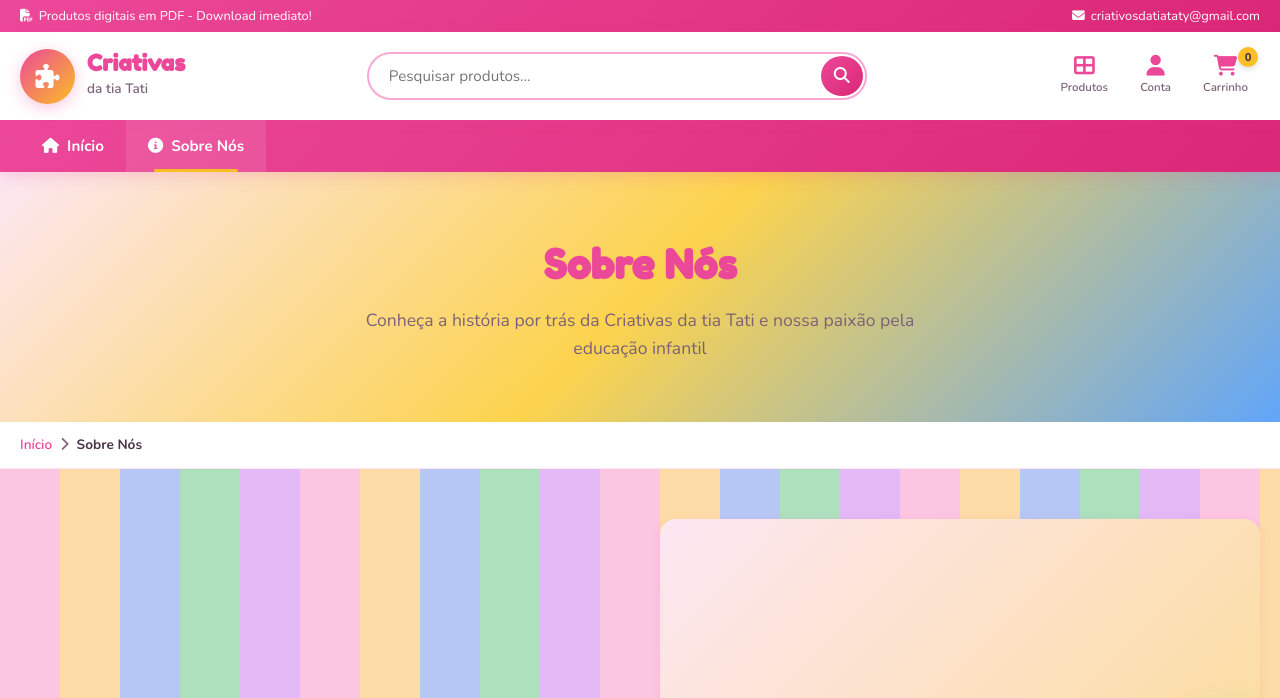
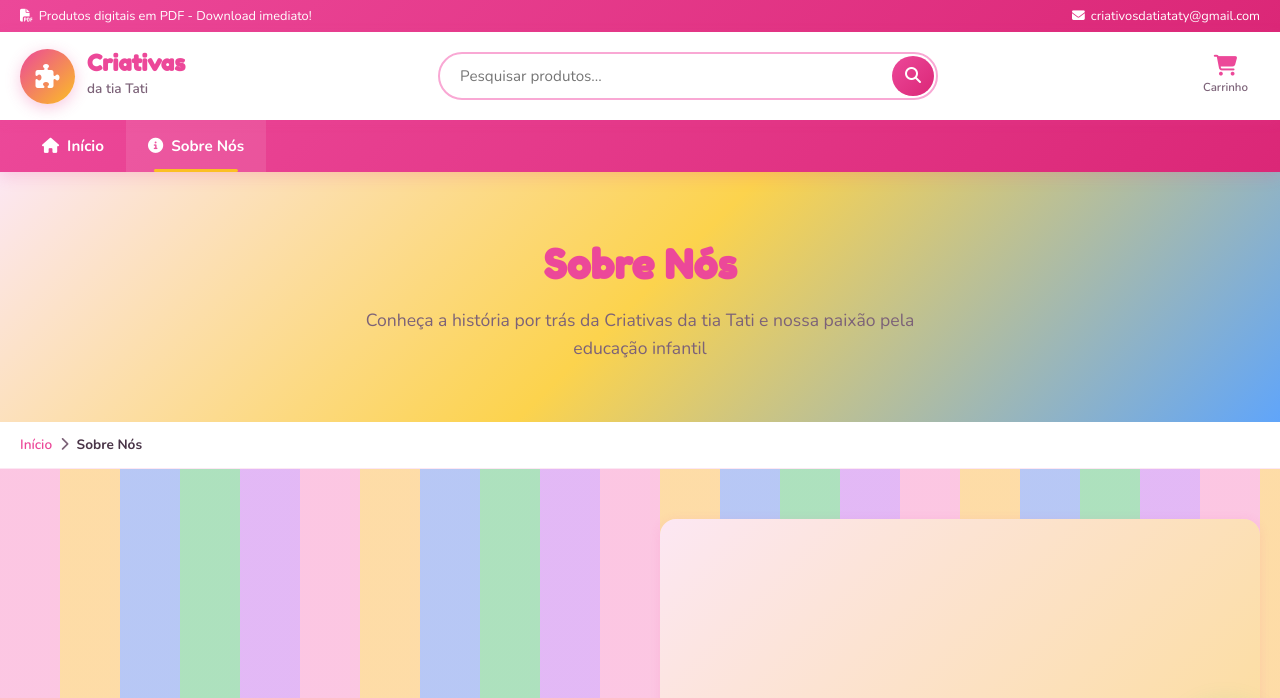
Before and after one commit to UdacAZ/Loja-Criativos-da-Tia-Taty, a website: page sobre.html in a window 1280 px wide. Shown: the top 698 px of the page. Drawn offline with nearby package versions, Linux system fonts and the light colour scheme.

Commit message:
outras correçoes

```diff
--- a/sobre.html
+++ b/sobre.html
@@ -169,18 +169,9 @@
                 <button type="button"><i class="fas fa-search"></i></button>
             </div>
             <div class="header-actions">
-                <a href="index.html" class="header-action" title="Ver Produtos">
-                    <i class="fas fa-th-large"></i>
-                    <span>Produtos</span>
-                </a>
-                <a href="#" class="header-action" title="Minha Conta">
-                    <i class="fas fa-user"></i>
-                    <span>Conta</span>
-                </a>
-                <a href="index.html" class="header-action cart-icon" title="Carrinho">
+                <a href="index.html" class="header-action cart-icon" title="Ir para a loja">
                     <i class="fas fa-shopping-cart"></i>
                     <span>Carrinho</span>
-                    <div class="cart-count">0</div>
                 </a>
             </div>
         </div>
```
